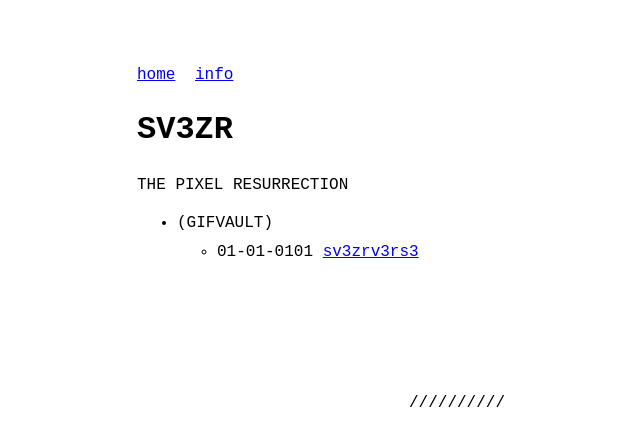
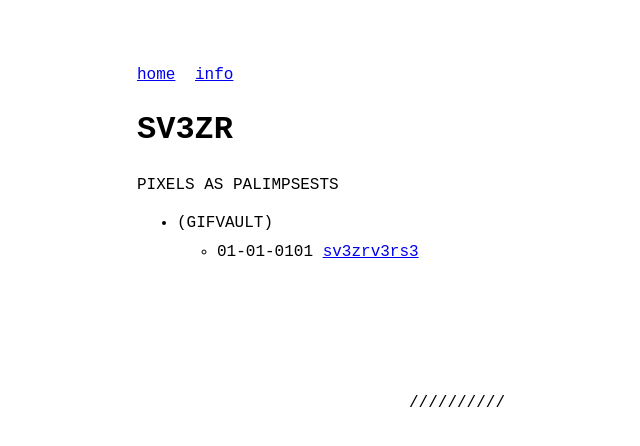
Before and after one commit to odaniloluna/odaniloluna.github.io, a Jekyll site: the page built from index.md, in a window 1280 px wide. Shown: the top 446 px of the page, without its empty margins (183-823 px from the left). Built offline with Jekyll 4.4.1, drawn with Linux system fonts in a browser that asks for light colours.

Commit message:
Update _config.yml

```diff
--- a/_config.yml
+++ b/_config.yml
@@ -4,7 +4,7 @@ email: hi.sv3zr@gmail.com # email of site's author
 url: https://www.sv3zr.xyz/ # root address of the site
 baseurl: "" # subpath of the site, e.g. "/blog" (leave it blank "" if you're site shouldn't use a subpath)
 description: > # description of the site (multiple lines allowed)
-   THE PIXEL RESURRECTION
+   PIXELS AS PALIMPSESTS
 
 permalink: /:slug.html
 
```
